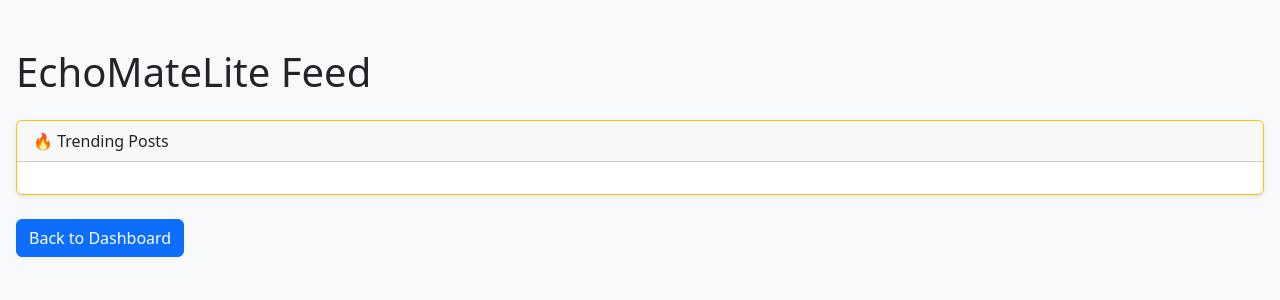
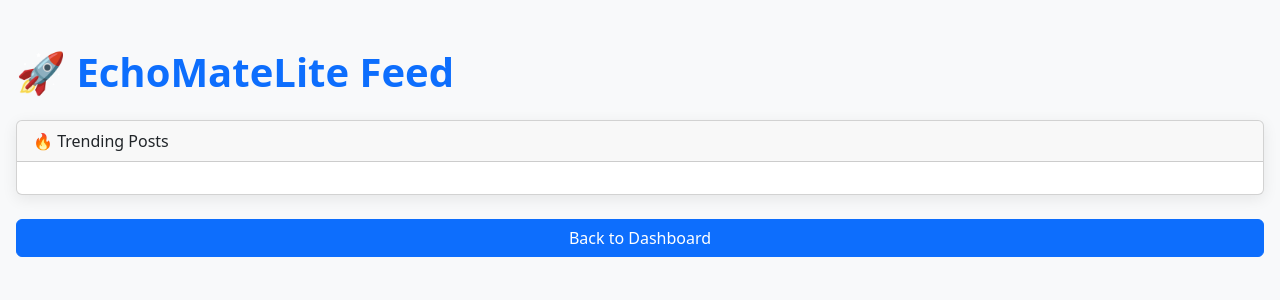
Before and after one commit to tahoorBuilds/EchoMateLite, a Flask app: page /feed in a window 1280 px wide. Shown: the top 300 px of the page. Run offline with Flask 3, Linux system fonts and the light colour scheme; the visitor is signed in with stand-in values (Sample User, id 1); data that the repository does not hold is empty.

Commit message:
Improve feed UI

```diff
--- a/templates/feed.html
+++ b/templates/feed.html
@@ -2,6 +2,47 @@
 <html>
 <head>
     <title>Feed</title>
+
+    <style>
+body{
+    background:#f5f7fb;
+}
+
+.feed-title{
+    font-weight:700;
+    color:#0d6efd;
+}
+
+.post-card{
+    border:none;
+    border-radius:20px;
+    overflow:hidden;
+    box-shadow:0 4px 15px rgba(0,0,0,.08);
+    transition:.2s;
+}
+
+.post-card:hover{
+    transform:translateY(-2px);
+}
+
+.post-img{
+    width:100%;
+    border-radius:15px;
+    margin-top:10px;
+}
+
+.comment-box{
+    border-radius:50px;
+}
+
+.action-btn{
+    border-radius:50px;
+}
+
+.back-btn{
+    border-radius:50px;
+}
+</style>
 
     <meta name="viewport" content="width=device-width, initial-scale=1">
 
@@ -12,9 +53,9 @@
 
 <div class="container-fluid px-3 mt-5">
 
-    <h1 class="mb-4">EchoMateLite Feed</h1>
+    <h1 class="feed-title mb-4">🚀 EchoMateLite Feed</h1>
 
-    <div class="card mb-4 border-warning shadow-sm">
+    <div class="card post-card mb-4">
 
     <div class="card-header">
         🔥 Trending Posts
@@ -50,10 +91,10 @@
 
     {% for post in posts %}
 
-    <div class="card mb-3 shadow-sm">
+    <div class="card post-card mb-4">
         <div class="card-body">
 
-            <h5 class="card-title">
+            <h5 class="fw-bold">
                 👤 {{ post[2] }}
             </h5>
 
@@ -65,7 +106,7 @@
 
             <img
                 src="/static/post_images/{{ post[5] }}"
-                class="img-fluid rounded mb-3"
+                class="img-fluid post-img"
                 style="max-height:500px;">
 
             {% endif %}
@@ -78,7 +119,7 @@
 
             {% if post[6] %}
 
-            <a href="/unlike/{{ post[0] }}" class="btn btn-secondary btn-sm">
+            <a href="/unlike/{{ post[0] }}" class="btn btn-secondary action-btn"
                 💔 Unlike
             </a>
 
@@ -89,7 +130,7 @@
             </a>
 
             <a href="/postlikes/{{ post[0] }}"
-               class="btn btn-outline-primary btn-sm">
+               class="btn btn-outline-primary action-btn"
                 View Likes
             </a>
 
@@ -100,13 +141,13 @@
             </p>
 
             <a href="/editpost/{{ post[0] }}"
-               class="btn btn-warning btn-sm">
+               class="btn btn-warning action-btn"
             ✏️ Edit
 
             </a>
 
             <a  href="/deletepost/{{ post[0] }}"
-                class="btn btn-danger btn-sm"
+                class="btn btn-danger action-btn"
                 onclick="return confirm('Delete this post?')">
             🗑️ Delete
 
@@ -117,7 +158,7 @@
                 <input
                     type="text"
                     name="comment"
-                    class="form-control"
+                    class="form-control comment-box"
                     placeholder="Write a comment..."
                     required>
 
@@ -148,7 +189,7 @@
 
     {% endfor %}
 
-    <a href="/dashboard" class="btn btn-primary">
+    <a href="/dashboard" class="btn btn-primary back-btn w-100">
         Back to Dashboard
     </a>
 
```
